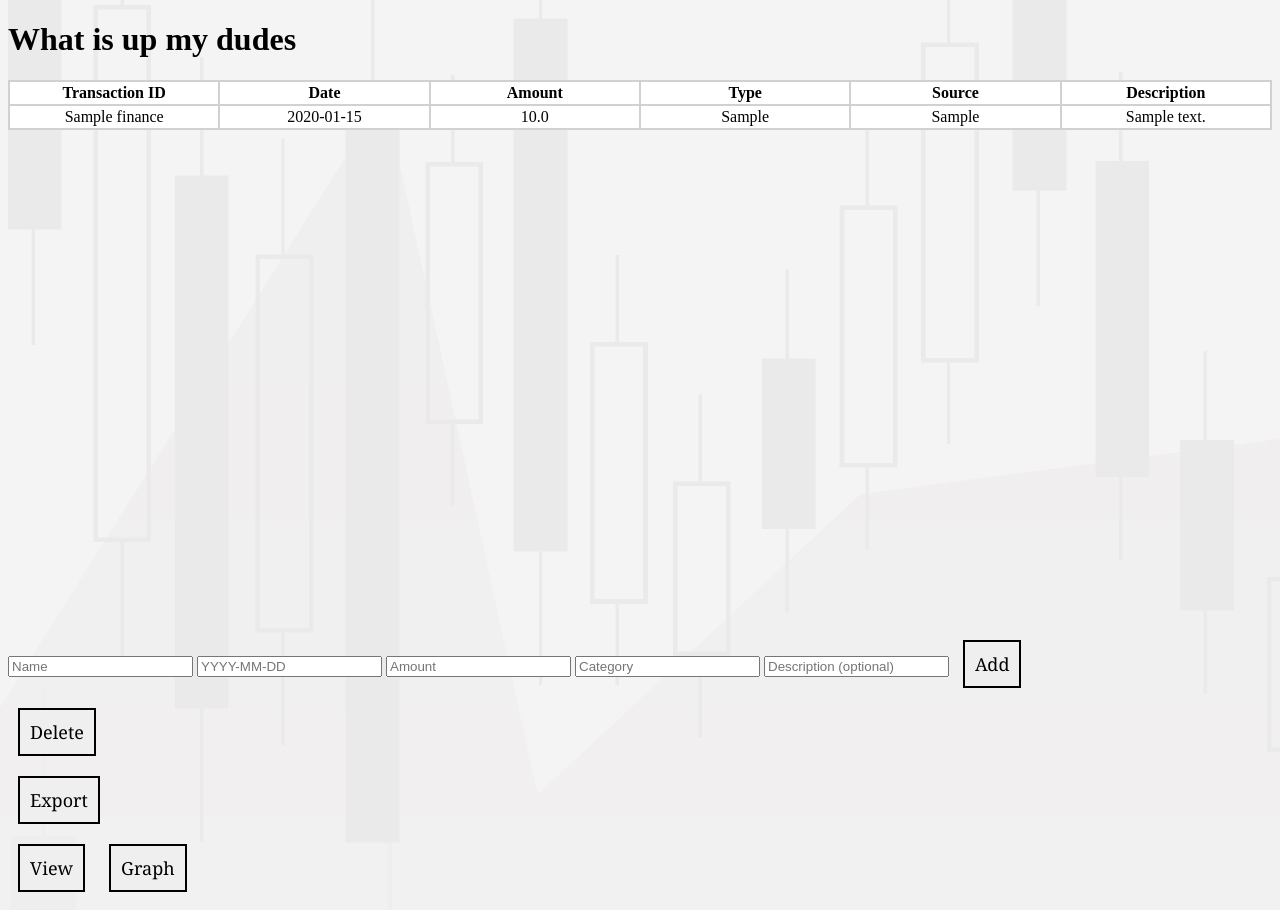
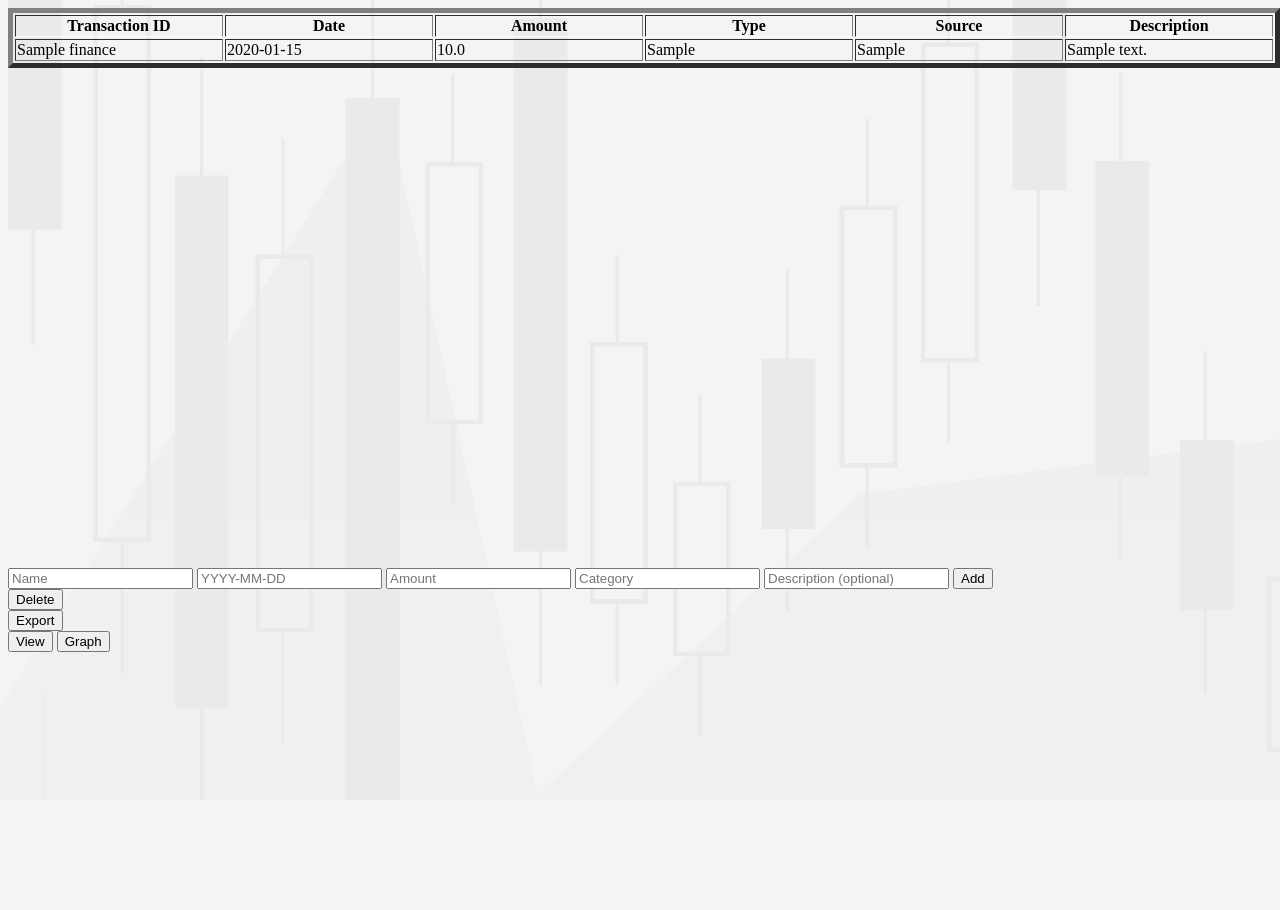
Before and after one commit to gurrajbains/FinanceProject, a Flask app: page / in a window 1280 px wide. After the commit the page ends 652 px from the top, so only its background shows below. Run offline with Flask 3, Linux system fonts and the light colour scheme; tables that the repository leaves empty hold one stand-in row (values such as "Sample post").

Commit message:
UI improvements along with fixing of faulty code

```diff
--- a/finance.csv
+++ b/finance.csv
@@ -1,4 +1 @@
 Name,Date,Amount,Type,Category,Description
-Gurraj Bains,2006-09-23,12221.0,income,Job,Weekly Salary
-Gurraj Bains,2006-09-23,12221.0,income,Job,Weekly Salary
-Gurraj Bains,2006-09-23,12221.0,income,Job,Weekly Salary
--- a/templates/index.html
+++ b/templates/index.html
@@ -3,53 +3,42 @@
 <head>
 <style> body{
     background-image:url("{{ url_for('static', filename='background.jpg') }}");
-    url("{{ url_for('static', filename='background.jpg') }}");
+
 }
-toobar {
-    position: sticky;
-    justify-content: center;
-    margin-top: 20px;
+.toolbar {
+    position: fixed;
+    margin-top: 560px;
+
    }
-.table-container {
-    max-height: 3000px;
-    overflow-y: auto;
+.table-containment {
+    overflow: auto;
+    height: 550px;
+    position: fixed;
 }
+
+
+
+  thead th {
+    position: fixed;
+    top: 0;
+    background: white;
+    z-index: 2;
+}
+
+
+
 table {
     table-layout: fixed;
     width: 100%;
 }
 
-td, th {
-    word-wrap: break-word;
-}
-
-
-thead th {
-    position: sticky;
-    top: 0;
-    background: rgb(218, 204, 204);
-    z-index: 1;
-}
-
-table,th,td{
-    border: 2px solid rgb(209, 209, 209);
-    padding:2px;
-    border-collapse: collapse;
-    text-align: center;
-    background-color: rgb(255, 255, 255);
-    margin-bottom:500px;
-}
 </style>
 
-<style>
-
-</style>
 <title>Finance Manager</title>
 
 </head>
 
 <body style="background-color: rgb(255, 255, 255);">
-    <h1>What is up my dudes</h1>
 <div class = "table-containment">
 <table border=5 frame=red rules=rows, width = 100% text-align = center>
     <tr style="border-bottom: 1px solid #ffffff;">
@@ -61,31 +50,19 @@ table,th,td{
          <th> Description </th>
     </tr>
     <tbody>
+        {% for row in rows %}
         <tr >
-        {% for row in rows %}
+
           <td>{{row[0]}}</td><td> {{row[1]}} </td> <td> {{row[2]}} </td>   <td> {{row[3]}} </td>  <td> {{row[4]}} </td>   <td> {{row[5]}} </td>
      </tr>
       {% endfor %}
     </tbody>
 
-</table></div>
+</table>
+</div>
 
-<div class= "toolbar">
-    <style>
-button  {
-    border:  2px solid black;
-    padding: 10px;
-    font-family: Cambria, Cochin, Georgia, Times, 'Times New Roman', serif;
-    display: inline-block;
-    text-decoration: wavy;
-    font-size: large;
-    margin : 10px;
-    gap: 100px;
-    cursor: pointer;
-} </style >
-
-
-<form action="/add" method="POST">
+<div class = "toolbar">
+    <form action="/add" method="POST">
   <input type="text" name="name" placeholder="Name" required>
 
   <input type="text" name="date" placeholder="YYYY-MM-DD" required>
@@ -104,10 +81,10 @@ button  {
     <button type="submit">Delete</button>
 </form>
 <form action="/export" method="GET">
+
     <button type="submit">Export</button>
 </form>
     <button>View</button>
-
     <button>Graph</button>
 </div>
 
@@ -117,5 +94,7 @@ button  {
 
 
 
-<body>
-<html>
+
+
+</body>
+</html>
```
